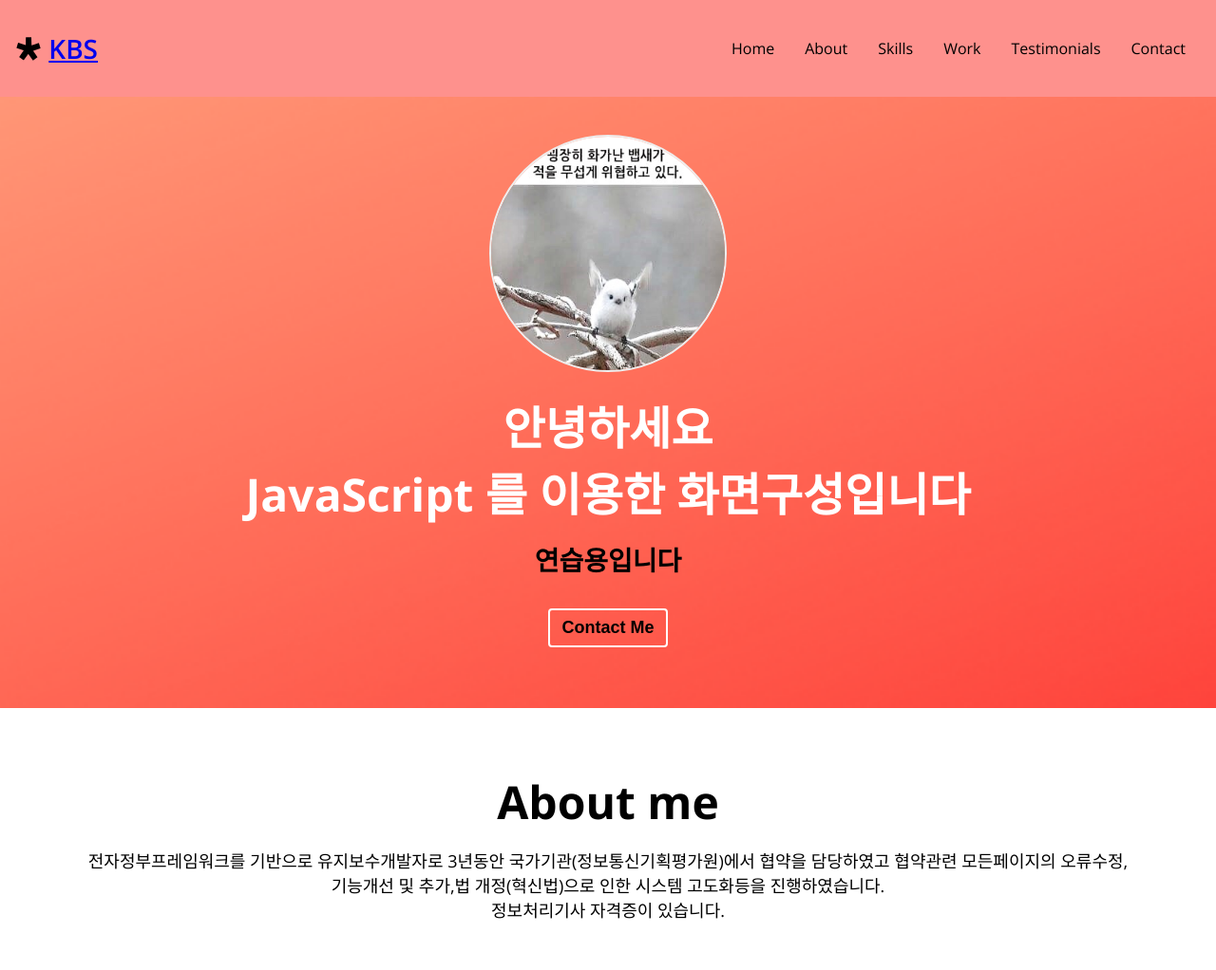
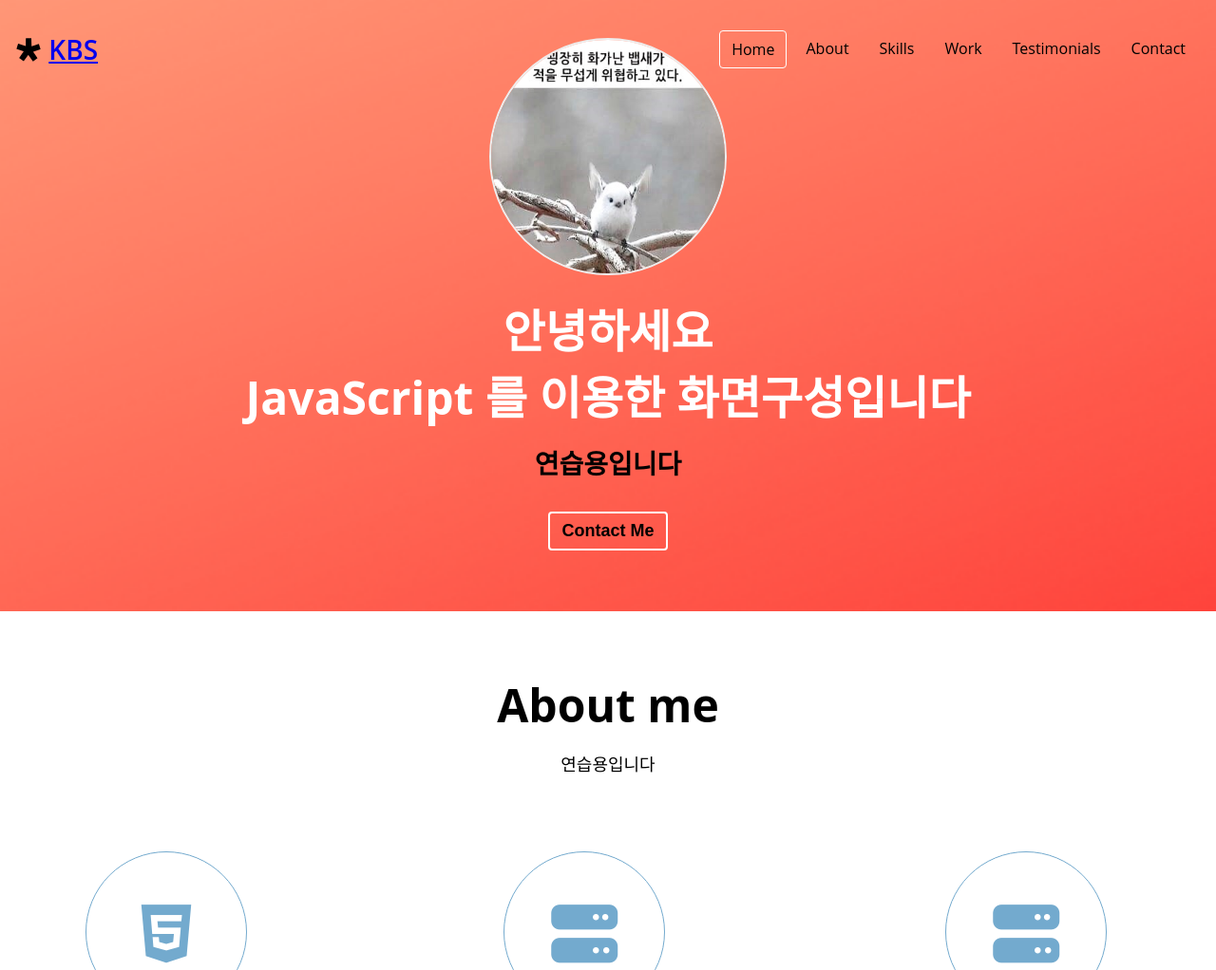
Before and after one commit to ingal9394/portfolio_front_end, a plain HTML site: page index.html in a window 1280 px wide. Shown: the top 1022 px of the page at 95% size. Drawn offline with nearby package versions, Linux system fonts and the light colour scheme.

Commit message:
navbar scroll

```diff
--- a/index.html
+++ b/index.html
@@ -13,12 +13,12 @@
       crossorigin="anonymous"
     ></script>
     <!-- 구글폰트가서 무료폰트 선택하면 쓰고싶으면 써야하는거임 -->
-    <link rel="preconnect" href="https://fonts.googleapis.com" />
+    <!-- <link rel="preconnect" href="https://fonts.googleapis.com" />
     <link rel="preconnect" href="https://fonts.gstatic.com" crossorigin />
     <link
       href="https://fonts.googleapis.com/css2?family=Open+Sans:wght@400;600;700&display=swap"
       rel="stylesheet"
-    />
+    /> -->
     <link rel="icon" type="image/png" href="imgs/favorite.png" />
     <link rel="stylesheet" href="style.css" />
     <!-- defer옵션은 html이  파싱중일때 js를 다운받고  파싱이 끝난뒤 js를 실행 -->
@@ -33,7 +33,7 @@
       </div>
       <div class="navbar__menu">
         <ul class="navbar__menu">
-          <li class="navbar__menu__item">Home</li>
+          <li class="navbar__menu__item active">Home</li>
           <li class="navbar__menu__item">About</li>
           <li class="navbar__menu__item">Skills</li>
           <li class="navbar__menu__item">Work</li>
@@ -61,12 +61,7 @@
     <!-- Aboit -->
     <section id="about" class="section section__container">
       <h1>About me</h1>
-      <p>
-        전자정부프레임워크를 기반으로 유지보수개발자로 3년동안
-        국가기관(정보통신기획평가원)에서 협약을 담당하였고 협약관련 모든페이지의
-        오류수정,기능개선 및 추가,법 개정(혁신법)으로 인한 시스템 고도화등을
-        진행하였습니다. <br />정보처리기사 자격증이 있습니다.
-      </p>
+      <p>연습용입니다</p>
       <div class="about__majors">
         <div class="major">
           <div class="major__icon">
--- a/main.js
+++ b/main.js
@@ -0,0 +1,15 @@
+"use strict";
+
+const navbar = document.querySelector("#navbar");
+const navbarHeight = navbar.getBoundingClientRect().height;
+
+//일정이상 스크롤내리면 navbar 투명>핑크
+document.addEventListener("scroll", () => {
+  console.log(window.scrollY);
+  console.log(`navbarHeight : ${navbarHeight}`);
+  if (window.scrollY > navbarHeight) {
+    navbar.classList.add("navbar--dark"); //navbar에 class 추가하는것
+  } else {
+    navbar.classList.remove("navbar--dark");
+  }
+});
--- a/style.css
+++ b/style.css
@@ -99,11 +99,17 @@ p {
 
 /*Navbar*/
 #navbar {
+  position: fixed;
   display: flex;
   justify-content: space-between;
-  background-color: var(--color-pink);
+  background-color:transparent;
   align-items: center;
   padding: 16px;
+  width: 100%;
+  transition: all var(--animation-duration) ease-in-out;
+}
+#navbar.navbar--dark{
+  background-color: var(--color-pink);
 }
 
 .navbar__menu{
@@ -122,10 +128,10 @@ p {
   border-radius: var(--size-border-radius);
 }
 
-/* .navbar__menu__item.active{
+ .navbar__menu__item.active{
   border:  1px solid var(--color-white);
 
-} */
+}
 .navbar__menu__item:hover{
   border:  1px solid var(--color-white);
   background-color: var(--color-dark-pink);
```
